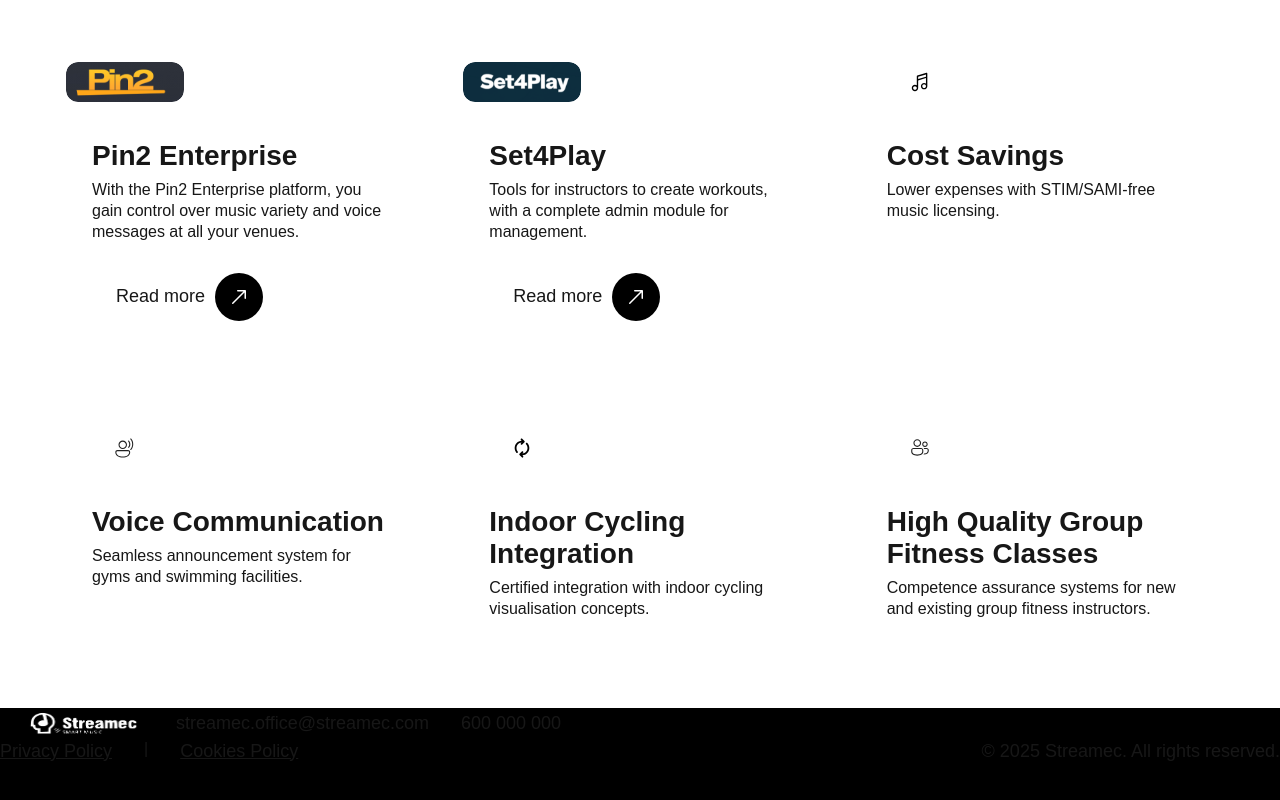
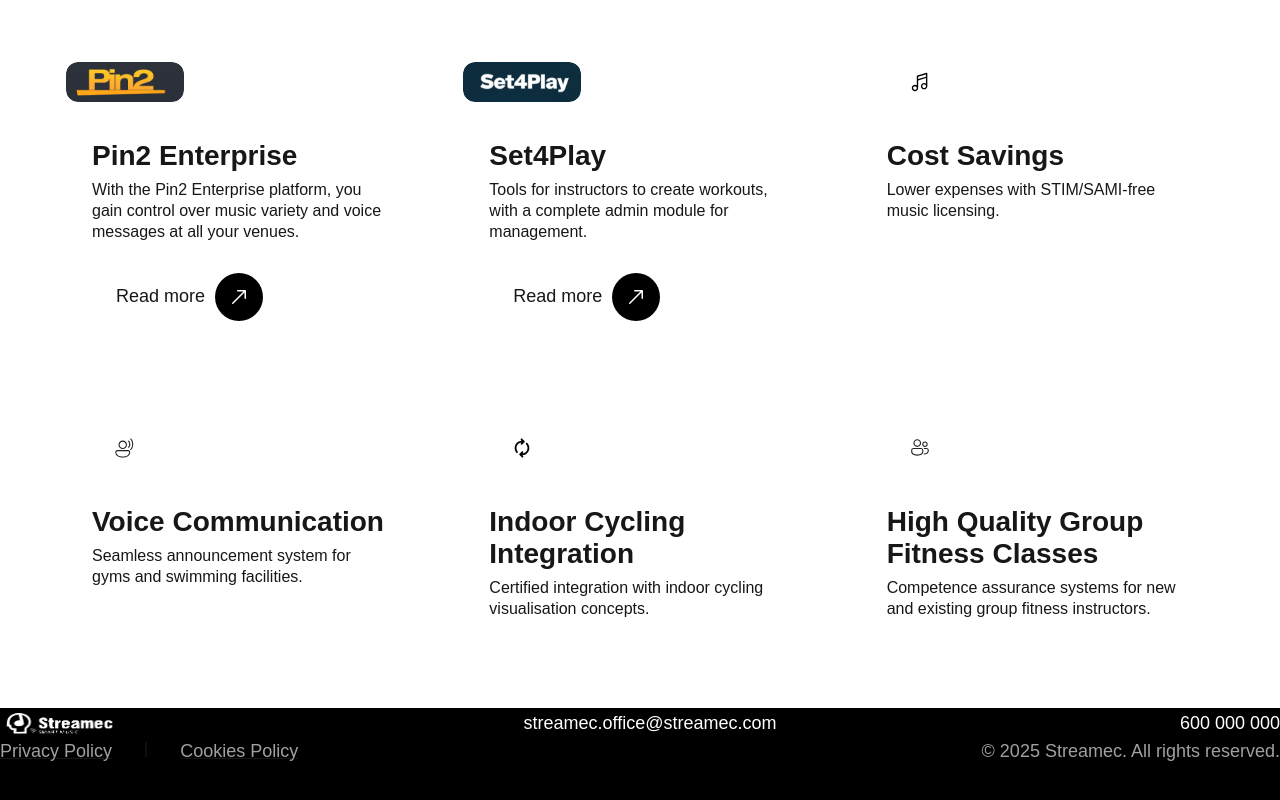
Before and after one commit to CodersBros/streamec_web, a Next.js app: page / in a window 1280 px wide. Shown: the part 597-1397 px from the top of the page. Built offline with nearby package versions, Linux system fonts and the light colour scheme.

Commit message:
feat: Update Footer components to use variables for consistent styling

```diff
--- a/src/components/layout/Footer/LowerFooter.tsx
+++ b/src/components/layout/Footer/LowerFooter.tsx
@@ -1,5 +1,6 @@
 import { Text } from '@/styles/typography';
 import styled from 'styled-components';
+import { variables } from '../../../styles/variables';
 
 const Wrapper = styled.div`
   display: flex;
@@ -21,14 +22,16 @@
   <Wrapper>
     <LinksRow>
       <a href="/privacy" style={{ textDecoration: 'underline' }}>
-        <Text variant="body/md" style={{ color: 'var(--color-text-muted)', letterSpacing: 0 }}>Privacy Policy</Text>
+        <Text variant="body/md" style={{ color: variables.colors.grayA0A, letterSpacing: 0 }}>Privacy Policy</Text>
       </a>
       {' | '}
       <a href="/cookies" style={{ textDecoration: 'underline' }}>
-        <Text variant="body/md" style={{ color: 'var(--color-text-muted)', letterSpacing: 0 }}>Cookies Policy</Text>
+        <Text variant="body/md" style={{ color: variables.colors.grayA0A, letterSpacing: 0 }}>Cookies Policy</Text>
       </a>
     </LinksRow>
-    <Text variant="body/md" style={{ color: 'var(--color-text-muted)', textAlign: 'left' }}>
+    <Text variant="body/md" style={{
+      color: variables.colors.grayA0A, textAlign: 'left'
+    }}>
       &copy; {new Date().getFullYear()} Streamec. All rights reserved.
     </Text>
   </Wrapper>
--- a/src/components/layout/Footer/UpperFooter.tsx
+++ b/src/components/layout/Footer/UpperFooter.tsx
@@ -1,27 +1,48 @@
-
 import Logo from '@/components/ui/Logo';
 import { Text } from '@/styles/typography';
+import { variables } from '@/styles/variables';
 import Link from 'next/link';
 import styled from 'styled-components';
-import { variables } from '@/styles/variables';
+import { FlexWrapper } from '../../../styles/index.styled';
 
 const Wrapper = styled.div`
   display: flex;
   flex-direction: row;
   gap: ${variables.spacing['xl-32']};
-  padding: 0 ${variables.spacing['lg-24']};
   align-items: center;
+  justify-content: space-between;
 `;
-
-
 
 const UpperFooter = () => (
   <Wrapper>
-    <Link href="/" aria-label="Streamec homepage" style={{ display: 'flex', alignItems: 'center' }}>
-      <Logo width={120} height={32} alt="Streamec logo" />
+    <Link
+      href='/'
+      aria-label='Streamec homepage'
+      style={{ display: 'flex', alignItems: 'center' }}
+    >
+      <Logo width={120} height={32} alt='Streamec logo' />
     </Link>
-    <Text as="a" variant="body/md" style={{ color: 'var(--color-text-muted)' }} {...{ href: 'mailto:streamec.office@streamec.com' }}>streamec.office@streamec.com</Text>
-    <Text as="a" variant="body/md" style={{ color: 'var(--color-text-muted)' }} {...{ href: 'tel:600000000' }}>600 000 000</Text>
+    <FlexWrapper
+      $mobileGap={variables.spacing['xl-32']}
+
+    >
+      <Text
+        as='a'
+        variant='body/md'
+        style={{ color: variables.colors.white }}
+        {...{ href: 'mailto:streamec.office@streamec.com' }}
+      >
+        streamec.office@streamec.com
+      </Text>
+      <Text
+        as='a'
+        variant='body/md'
+        style={{ color: variables.colors.white }}
+        {...{ href: 'tel:600000000' }}
+      >
+        600 000 000
+      </Text>
+    </FlexWrapper>
   </Wrapper>
 );
 
```
